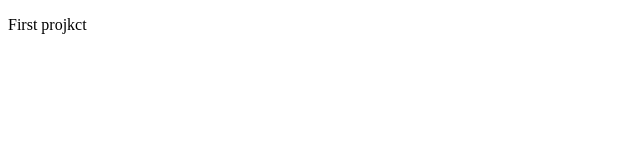
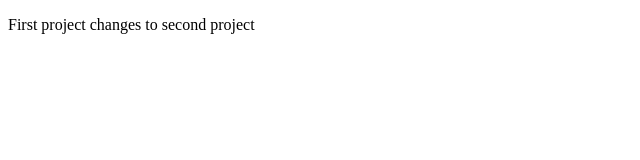
Before and after one commit to RaunakShrest/SSPM, a plain HTML site: page FirstProject/index.html in a window 1280 px wide. Shown: the whole page, without its empty margins (0-640 px from the left). Drawn offline with Linux system fonts and the light colour scheme.

Commit message:
pushing first proj changes

```diff
--- a/FirstProject/index.html
+++ b/FirstProject/index.html
@@ -1,5 +1,5 @@
 <!DOCTYPE html>
 <head>
-<p> First projkct</p>
+<p> First project changes to second project</p>
 </head>
 </html>
```
